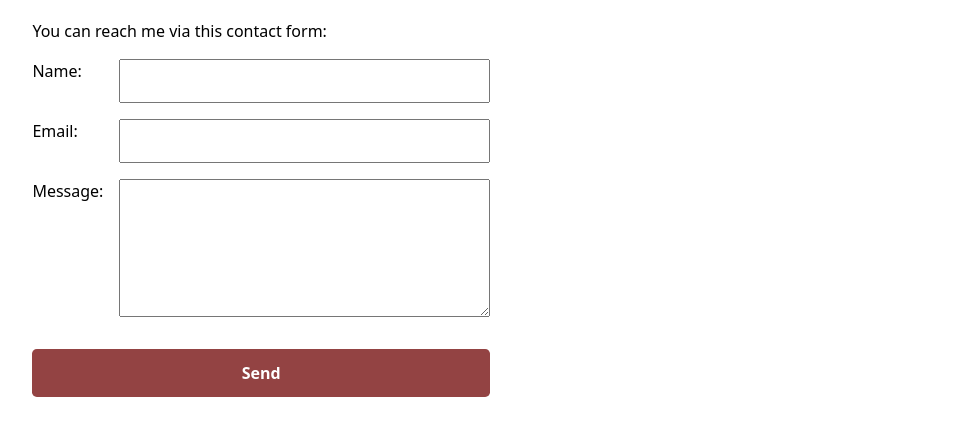
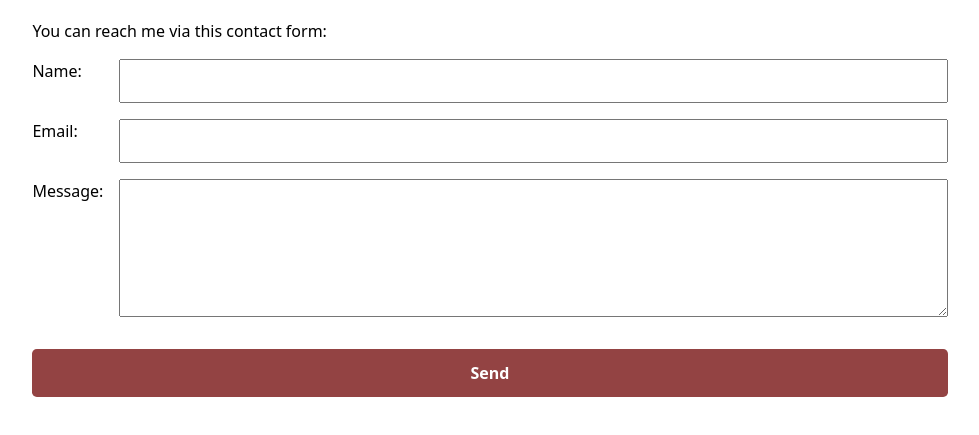
Before and after one commit to lan019-ucsd/portfolio, a plain HTML site: page contact/index.html in a window 1280 px wide. Shown: the part 145-580 px from the top of the page, without its empty margins (150-1129 px from the left). Drawn offline with Linux system fonts and the light colour scheme.

Commit message:
Style change

```diff
--- a/style.css
+++ b/style.css
@@ -57,7 +57,6 @@ form {
   grid-template-columns: auto 1fr;
   row-gap: 1em;
   column-gap: 1em;
-  max-width: 50ch;
 }
 
 label {
```
